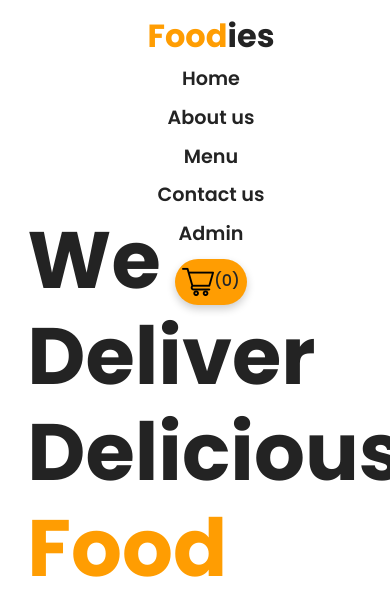
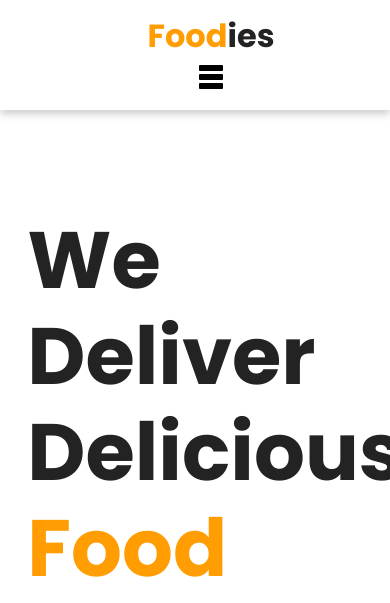
Before and after one commit to nikolastanin/FoodiesPHP, a PHP site: page /index.php in a window 390 px wide; the page is wider, and only the part inside the window is pictured. Shown: the top 603 px of that part. Run offline with PHP 8.4, Linux system fonts and the light colour scheme; data that the repository does not hold is empty; some libraries are stand-ins or nearby versions.

Commit message:
responsive navbar(added icons)

```diff
--- a/css/styles.css
+++ b/css/styles.css
@@ -39,7 +39,8 @@
   width: 100%;
   padding: 0 7%;
   transition: all 0.3s ease;
-  z-index: 1; }
+  z-index: 1;
+  background-color: white; }
   nav .nav-logo {
     font-size: 2rem;
     text-align: center; }
@@ -65,7 +66,8 @@
   nav .nav-logo-title:hover {
     color: #FF9D02; }
   nav .toggle {
-    order: 1; }
+    display: none;
+    padding: 5px; }
 
 nav.sticky {
   background-color: white;
@@ -224,10 +226,20 @@
     margin-left: 0;
     width: 100%; } }
 @media screen and (max-width: 1095px) {
-  nav .nav-logo {
-    width: 100%; }
-  nav .nav-item {
-    justify-content: center;
-    width: 100%; } }
+  nav {
+    background-color: white;
+    box-shadow: 0 4px 8px 0 rgba(0, 0, 0, 0.2); }
+    nav .nav-logo {
+      width: 100%; }
+    nav .nav-item {
+      display: none;
+      justify-content: center;
+      width: 100%; }
+    nav .toggle {
+      display: block;
+      width: 100%; }
+    nav .toggle img:hover {
+      color: #8E8E8E;
+      cursor: pointer; } }
 
 /*# sourceMappingURL=styles.css.map */
--- a/header.php
+++ b/header.php
@@ -63,7 +63,8 @@
 
 
         </li>
-        <!-- <li class="toggle"><a href="#"><i class="fas fa-bars"></i></a></li> -->
+        <li class="toggle"></i>
+        <img src="images/icons/icon_lines.png"/></li>
     </ul>
 </nav>
 
--- a/sass/styles.scss
+++ b/sass/styles.scss
@@ -126,7 +126,7 @@
        padding: 0 7% ;
        transition: all 0.3s ease;
     z-index: 1;
-    // background-color: red;
+    background-color: white;
     // text-align: center;
 
     .nav-logo{
@@ -176,7 +176,8 @@
 
 
     .toggle{
-        order:1;
+        display: none;
+        padding: 5px;
     }
 }
 
@@ -439,14 +440,27 @@
 
   @media screen and (max-width:1095px) {
       nav {
+        // transition: all 2s ease;
+       background-color: white;
+       box-shadow: 0 4px 8px 0 rgba(0,0,0,0.2);
           .nav-logo{
               width: 100%;
             //   display: flex;
             //   justify-content: center;
           }
         .nav-item{
+            display: none;
             justify-content:center;
             width: 100%;
+          }
+          .toggle{
+              display: block;
+              width: 100%;
+
+          }
+          .toggle img:hover{
+              color: $paragraph-color;
+              cursor: pointer;
           }
       }
 
--- a/scripts/sticky-nav.js
+++ b/scripts/sticky-nav.js
@@ -4,3 +4,23 @@
     var header = document.querySelector("nav");
     header.classList.toggle("sticky",window.scrollY >70);
 })
+let toggle = document.getElementsByClassName("toggle")[0];
+let navItems = document.querySelectorAll(".nav-item");
+const showNav = () =>{
+
+
+      navItems.forEach(element => {
+          if(element.style.display !== "block"){
+
+          toggle.innerHTML = ` <img src="images/icons/icon_close.png"/>`;
+          element.style.display = "block";
+
+        }
+        else{
+            toggle.innerHTML = ` <img src="images/icons/icon_lines.png"/>`;
+            element.style.display ="none";
+        }
+      });
+}
+
+toggle.addEventListener("click",showNav);
```
Also changed, not shown: sass/styles.css (+17 -3 lines), images/icons/icon_close.png (added), images/icons/icon_lines.png (added), sass/styles.min.css, 2 other files.
